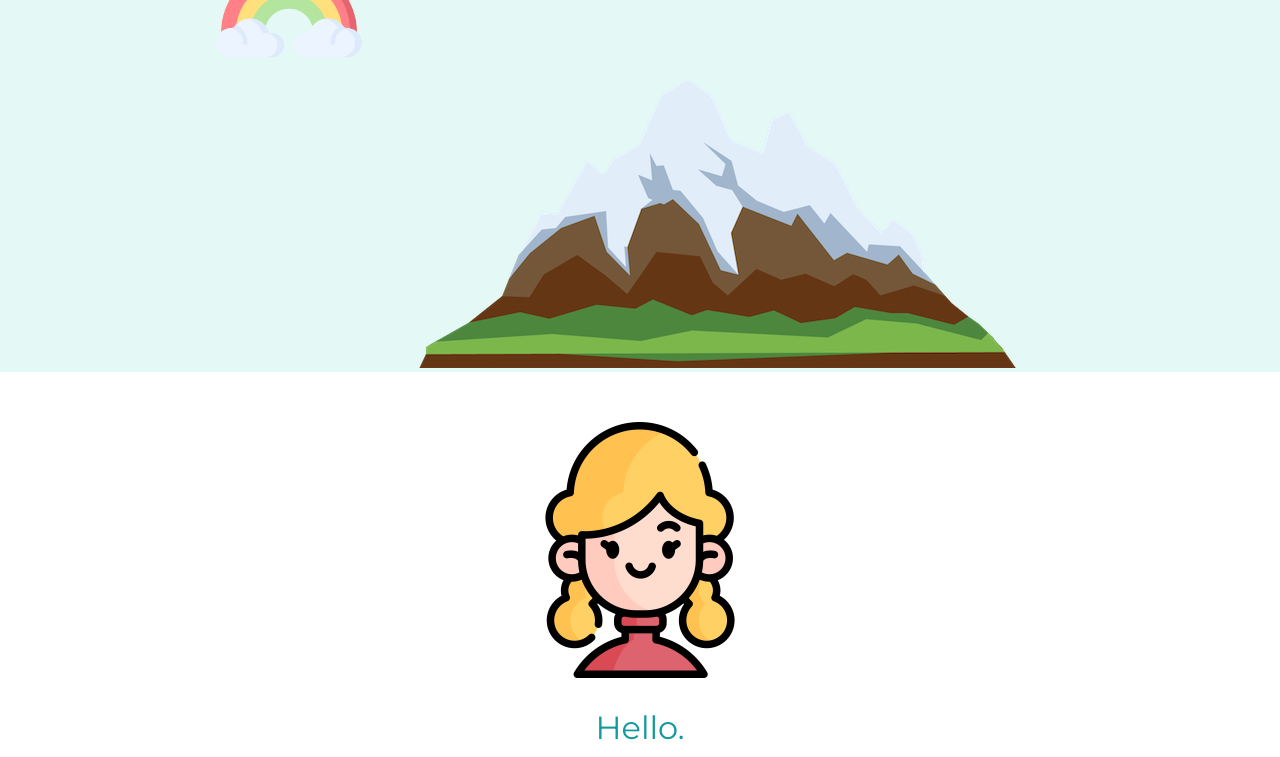
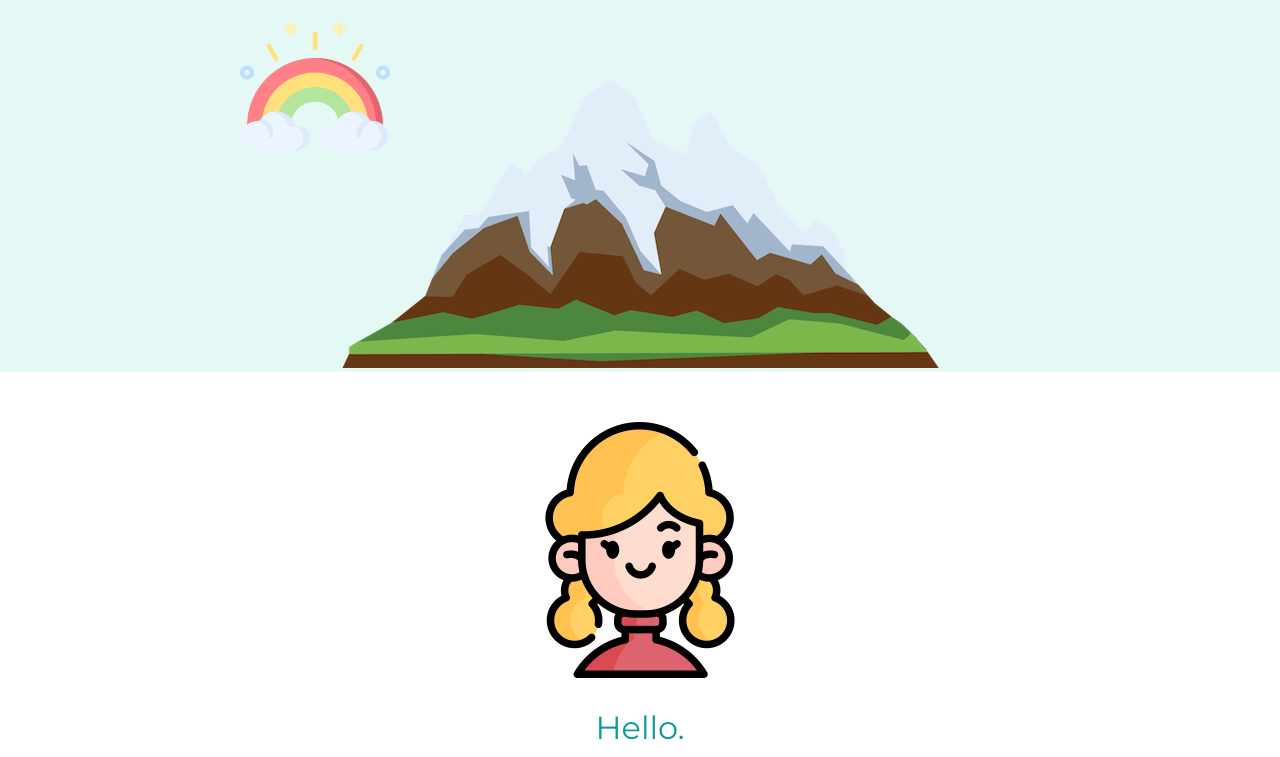
Before and after one commit to KateKarate/My-Site, a plain HTML site: page index.html in a window 1280 px wide. Shown: the part 343-1100 px from the top of the page. Drawn offline with Linux system fonts and the light colour scheme; a web font is replaced by a local one.

Commit message:
Changed .bottom-cloud position

```diff
--- a/css/styles.css
+++ b/css/styles.css
@@ -72,9 +72,8 @@ hr {
 }
 
 .bottom-cloud {
-  position: relative;
-  bottom: 300px;
-  right: 50px;
+  position: absolute;
+  left: calc(50% - 400px);
   width: 150px;
   height: 150px;
 }
```
